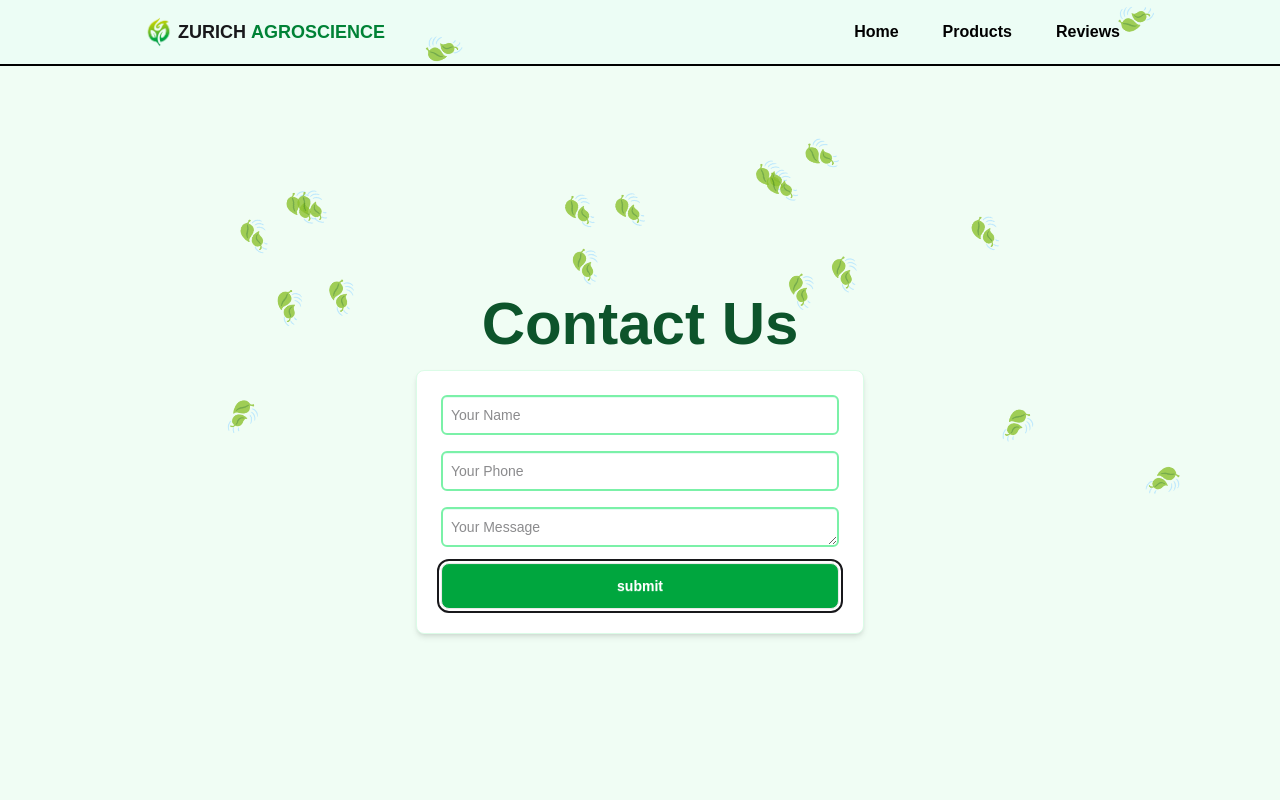
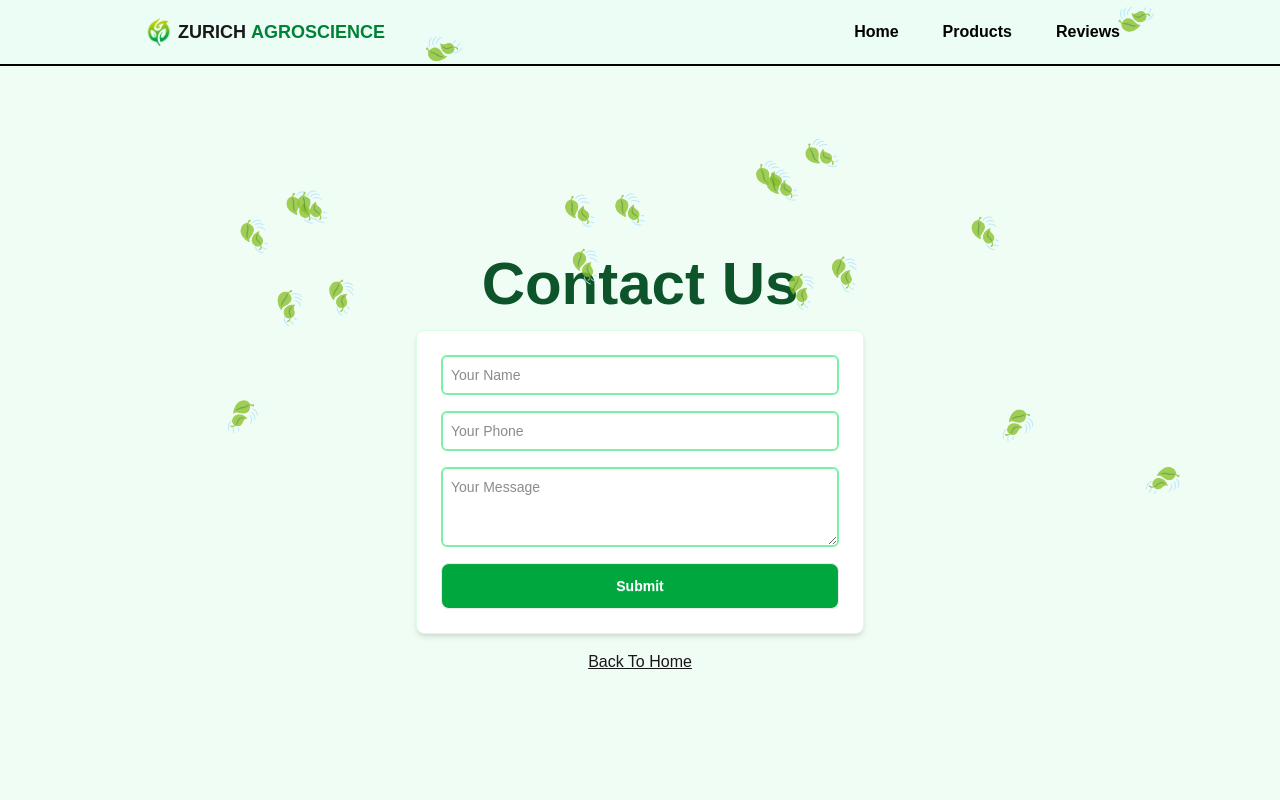
Before and after one commit to janhwiseeds-cloud/zurich-final, a Next.js app: page /contact in a window 1280 px wide. Shown: the top 800 px of the page. Built offline with nearby package versions, Linux system fonts and the light colour scheme; a web font is replaced by a local one.

Commit message:
feat: valid number

```diff
--- a/app/contact/page.tsx
+++ b/app/contact/page.tsx
@@ -1,6 +1,7 @@
 "use client";
-import { useState, useEffect } from "react";
+import { useState, useEffect, use } from "react";
 import toast from "react-hot-toast";
+import Link from "next/link";
 
 export default function ContactPage() {
 
@@ -9,6 +10,13 @@ export default function ContactPage() {
     const [message, setMessage] = useState("");
     const [isSubmitting, setIsSubmitting] = useState(false);
 
+    const [validPhone, setValidPhone] = useState(true);
+
+
+    useEffect(() => {
+        const phoneRegex = /^\+?[0-9\s\-()]{10,}$/;
+        setValidPhone(phone === "" || phoneRegex.test(phone));
+    }, [phone]);
 
     const handleSubmit = async (e: React.FormEvent) => {
         e.preventDefault();
@@ -45,7 +53,7 @@ export default function ContactPage() {
             <h1 className="text-4xl md:text-6xl font-bold text-green-900 mb-4">Contact Us</h1>
 
 
-            <div className="w-full max-w-md bg-white p-6 rounded-lg shadow-md border border-green-100">
+            <form onSubmit={handleSubmit} className="w-full max-w-md bg-white p-6 rounded-lg shadow-md border border-green-100">
                 <input
                     type="text"
                     placeholder="Your Name"
@@ -60,7 +68,7 @@ export default function ContactPage() {
                     placeholder="Your Phone"
                     value={phone}
                     onChange={(e) => setPhone(e.target.value)}
-                    className="border-2 input input-success border-green-300 p-2 rounded-md mb-4 w-full"
+                    className={`border-2  p-2 rounded-md mb-4 w-full ${validPhone ? "input input-success  border-green-300" : "input input-error border-red-300"}`}
                 />
 
 
@@ -68,10 +76,20 @@ export default function ContactPage() {
                     placeholder="Your Message"
                     value={message}
                     onChange={(e) => setMessage(e.target.value)}
-                    className="border-2 input input-success border-green-300 p-2 rounded-md mb-4 w-full"
+                    className="border-2 h-20 input input-success border-green-300 p-2 rounded-md mb-4 w-full"
                 />
-                <button onClick={handleSubmit} className="btn rounded-lg py-5.5 px-15 cursor-pointer bg-green-600 hover:bg-green-800 outline-2  transtion-all duration-200 font-semibold text-white w-full">submit</button>
-            </div>
+                <button disabled={!validPhone || isSubmitting} type="submit" className="btn rounded-lg py-5.5 px-15 cursor-pointer disabled:opacity-75 bg-green-600 hover:bg-green-800  transtion-all duration-200 font-semibold text-white w-full">
+
+
+                    {isSubmitting ? "Submitting..." : "Submit"}
+
+                </button>
+            </form>
+
+
+            <Link href="/">
+                <p className="mt-4 link">Back To Home</p>
+            </Link>
         </div>
     )
 }
```
